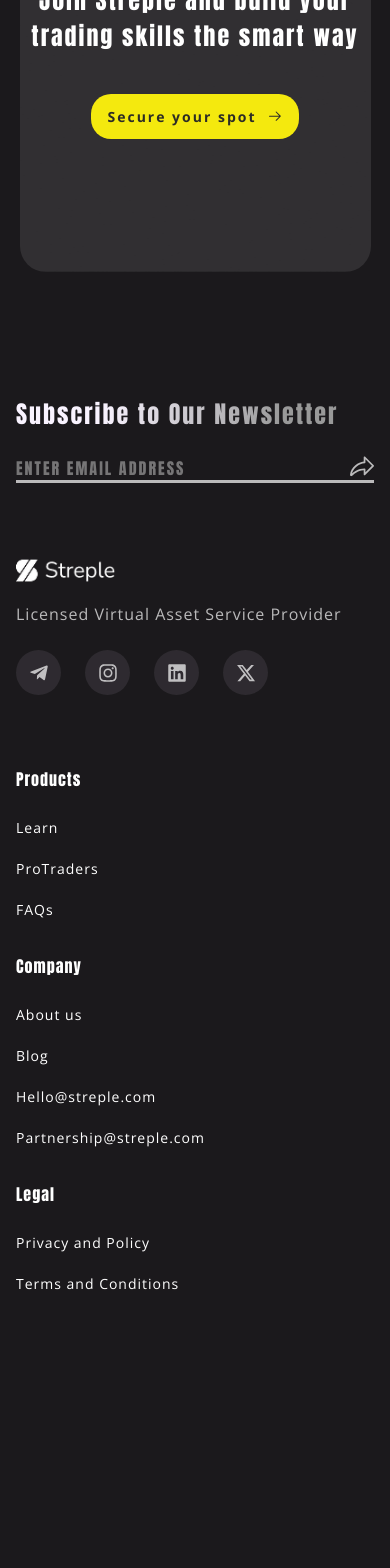
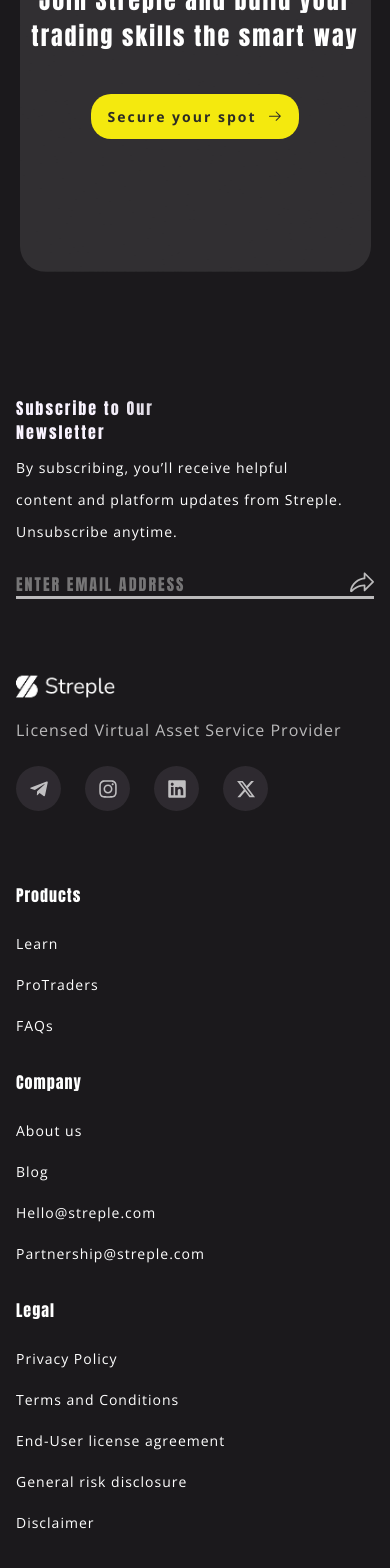
Before and after one commit to streple-labs/streple-website, a Next.js app: page / in a window 390 px wide. Shown: the part 6435-8003 px from the top of the page. Before the commit the page ends 7823 px from the top, so only its background shows below. Built offline with nearby package versions, Linux system fonts and the light colour scheme.

Commit message:
implement changes
I implemented the changes based on the new design on the figma

```diff
--- a/app/globals.css
+++ b/app/globals.css
@@ -152,6 +152,10 @@
     gap: 37px;
   }
 
+  .text-30-xl {
+    font-size: 30px;
+  }
+
   .text-46-xl {
     font-size: 46px;
   }
@@ -211,6 +215,10 @@
 
   .w-796-lg {
     width: 796px;
+  }
+
+  .text-24-lg {
+    font-size: 24px;
   }
 
   .text-36-lg {
--- a/app/protraders/page.tsx
+++ b/app/protraders/page.tsx
@@ -20,7 +20,8 @@
               <h3
                 className={`justify-center items-center font-normal leading-[150%] tracking-[2%] text-2xl xs:text-[27px] sm:text-3xl md:text-5xl lg:text-[52px] lg:max-w-[940px] text-gradient-copy-top-traders ${anton.className}`}
               >
-                Already confident? Start to Earn While You Trade
+                Start to Earn While<br/>
+                You Trade
               </h3>
 
               <p className="font-normal leading-8 text-sm sm:text-base lg:text-[21px] tracking-[1px] text-white/70">
--- a/components/faq/Faq.tsx
+++ b/components/faq/Faq.tsx
@@ -7,6 +7,18 @@
   {
     question: "Do I need trading experience?",
     answer: "Streple is built for beginners. We guide you step-by-step.",
+  },
+  {
+    question: "Is Streple secure?",
+    answer: "Yes, Streple runs on a bank-grade, zero-trust security architecture powered by Enet Secured.",
+  },
+  {
+    question: "How do I become a pro trader?",
+    answer: "Visit the Pro Traders page and apply directly from there.",
+  },
+  {
+    question: "Is Streple regulated?",
+    answer: "Yes, Streple is a licensed Virtual Asset Service Provider (VASP) and complies with regulatory standards for secure digital asset operations.",
   },
   {
     question: "Can I make quick money here?",
--- a/components/footer/Footer.tsx
+++ b/components/footer/Footer.tsx
@@ -9,11 +9,19 @@
     <div className="w-full flex items-center justify-center px-4 sm:px-[6.4%] py-[92px]">
       <footer className="flex flex-col gap-[72px] lg:gap-[92px] w-full max-w-[1356px]">
         <div className="flex flex-col lg:flex-row justify-between gap-6 lg:gap-[5%]">
-          <h3
-            className={`${anton.className} w-auto text-2xl xs:text-[27px] sm:text-3xl md:text-4xl lg:text-[52px] text-gradient-copy-top-traders leading-[150%] tracking-[2px]`}
-          >
-            Subscribe to Our Newsletter
-          </h3>
+          <div className="flex flex-col gap-2">
+            <h3
+              className={`${anton.className} w-auto text-base xs:text-[18px] sm:text-xl md:text-2xl lg:text-[36px] text-gradient-copy-top-traders leading-[150%] tracking-[2px]`}
+            >
+              Subscribe to Our
+              <br />Newsletter
+            </h3>
+
+            <p className="font-normal text-sm tracking-[1px] leading-8 xl:text-base ">
+              By subscribing, you’ll receive helpful
+              <br/>content and platform updates from Streple. Unsubscribe anytime.
+            </p>
+          </div>
 
           <div className="relative w-full">
             <input
@@ -167,7 +175,7 @@
                 href="/Streple Privacy Policy.docx"
                 className="text-sm leading-[25px] tracking-[1px]"
               >
-                Privacy and Policy
+                Privacy Policy
               </a>
               <a
                 target="_blank"
@@ -176,6 +184,27 @@
               >
                 Terms and Conditions
               </a>
+              <a
+                target="_blank"
+                href="#"
+                className="text-sm leading-[25px] tracking-[1px]"
+              >
+                End-User license agreement
+              </a>
+              <a
+                target="_blank"
+                href="#"
+                className="text-sm leading-[25px] tracking-[1px]"
+              >
+                General risk disclosure
+              </a>
+              <a
+                target="_blank"
+                href="#"
+                className="text-sm leading-[25px] tracking-[1px]"
+              >
+                Disclaimer
+              </a>
             </div>
           </div>
         </div>
--- a/components/home/DesktopHome.tsx
+++ b/components/home/DesktopHome.tsx
@@ -81,18 +81,18 @@
             {[
               {
                 img: "/follow-trade.svg",
-                title: "Follow top traders",
-                desc: "Browse verified expert traders, check their stats, risk levels, and trading style before following.",
+                title: "Awareness",
+                desc: "Get introduced to digital finance, assets, and tools in plain language, with relatable, real-life examples.",
               },
               {
                 img: "/copy-trades.svg",
-                title: "Copy Trades in Real Time",
-                desc: "Once you follow a trader, Streple mirrors their trades to your simulated account.",
+                title: "Understanding",
+                desc: "Each trade comes with tips, insights, and clear breakdowns so you understand the reason behind every move.",
               },
               {
                 img: "/learn-more.svg",
-                title: "Learn As you Grow",
-                desc: "Each trade comes with tips, insights, and clear breakdowns so you understand the reason behind every move.",
+                title: "Participation",
+                desc: "Build skills, take action, and step into digital ownership with full support and a thriving community",
               },
             ].map(({ img, desc, title }, i) => (
               <div
@@ -180,17 +180,15 @@
             </div>
 
             <h3
-              className={`text-gradient-earn-profits tracking-[2px] leading-[150%] font-normal text-36-lg text-46-xl xxl:text-[52px] 2xl:text-[56px] ${anton.className}`}
+              className={`text-gradient-earn-profits tracking-[2px] leading-[150%] font-normal text-24-lg text-30-xl xxl:text-[34px] 2xl:text-[36px] ${anton.className}`}
             >
-              Learn the Why Behind Every Trade
+              Send, Receive and Withdraw.
+              <br />Anytime, Anywhwere
             </h3>
 
             <div className="flex flex-col gap-[60px]">
               <p className="font-normal text-sm tracking-[1px] leading-8 xl:text-[21px] ">
-                Get clear, step-by-step breakdowns of every trading decision. We
-                explain the reasoning, market conditions, and key factors behind
-                each move so you can learn, understand, and make informed
-                decisions with confidence.
+                Fund your Streple wallet from any Nigerian bank, receive money globally and withdraw instantly
               </p>
 
               <a
@@ -207,7 +205,7 @@
 
           <Image
             loading="lazy"
-            src="/learn-the-why.webp"
+            src="/send-and-receive.png"
             alt="learn the why"
             width={564}
             height={650}
@@ -367,7 +365,7 @@
               className="flex flex-row items-center rounded-[20px] px-[16px] py-[12px] gap-2.5 bg-[#F4E90E] hover:bg-[#CEC510]"
             >
               <span className="font-bold leading-[150%] tracking-[2px] text-sm md:text-base text-[#2C2C26]">
-                Secure your spot
+                Start copying trades
               </span>
               <GoArrowRight className="text-[#2C2D28] size-4 md:size-6" />
             </a>
```
Also changed, not shown: public/send-and-receive.png (added).
